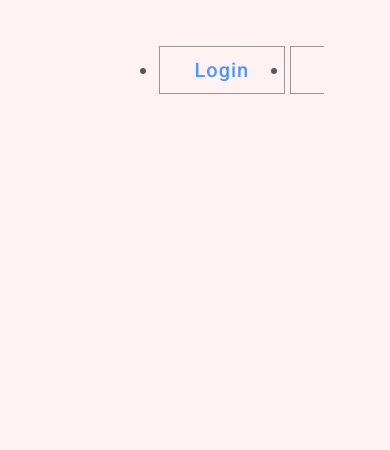
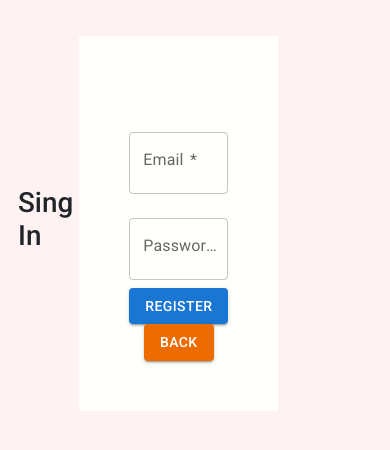
Before and after one commit to mohitdubey132/RPPLEVEL-TASK, a React (Create React App) app in the folder front_end/: page /signIn in a window 390 px wide. Shown: the top 450 px of the page. Built offline with nearby package versions, Linux system fonts and the light colour scheme.

Commit message:
portfolio complete

```diff
--- a/front_end/package.json
+++ b/front_end/package.json
@@ -3,6 +3,9 @@
   "version": "0.1.0",
   "private": true,
   "dependencies": {
+    "@emotion/react": "^11.10.6",
+    "@emotion/styled": "^11.10.6",
+    "@mui/material": "^5.11.14",
     "@testing-library/jest-dom": "^5.16.5",
     "@testing-library/react": "^13.4.0",
     "@testing-library/user-event": "^13.5.0",
--- a/front_end/src/App.js
+++ b/front_end/src/App.js
@@ -1,23 +1,20 @@
 import Reume from './components/Reume'
-import { Route, Routes, Link } from 'react-router-dom';
+import { Route, Routes } from 'react-router-dom';
 import SignIn from './components/SignIn';
+
 import 'bootstrap/dist/css/bootstrap.min.css';
+import RegistrationForm from './components/RegistrationForm';
 function App() {
+
   return (<>
     <div id='AppHome'>
-      <nav>
-        <ul>
-          <li><Link to="/">Login</Link></li>
-          <li><Link to ="/register">Register </Link></li>
-          <li><Link to="/books">Resume</Link></li>
-
-
-        </ul>
-      </nav>
 
       <Routes>
-        <Route path="/" element={<SignIn />} />
-        <Route path="/books" element={<Reume />} />
+        <Route path='/signIn' element={<SignIn />} />
+
+        <Route path='/register' element={<RegistrationForm/>} />
+        <Route path="/" element={<Reume />} />
+
       </Routes>
     </div>
   </>
--- a/front_end/src/components/Header.js
+++ b/front_end/src/components/Header.js
@@ -8,7 +8,6 @@ const Header = () => {
       <nav>
         <NavContent />
         <Toaster />
-        <button onClick={sucessNotify}>Email</button>
       </nav>
     </>
   )
@@ -29,7 +28,8 @@ const NavContent = ({ setMenuOpen }) => (
       <a onClick={() => setMenuOpen(false)} href="#contact">
         Contact
       </a>
-      <Link to="/">Login</Link>
+      <Link to="/signIn">Login</Link>
+      <Link to="/register">Signup</Link>
     </div>
 
     <a href="mailto:mohitdubey1322001@gmail.com" onFocus={sucessNotify}>
--- /dev/null
+++ b/front_end/src/components/RegistrationForm.js
@@ -0,0 +1,87 @@
+import React, { useState } from "react";
+import {
+  Button,
+  TextField,
+} from "@mui/material";
+import toast, { Toaster } from "react-hot-toast";
+
+import { useNavigate } from "react-router-dom";
+const sucessNotify = () => toast.success("user registerd!");
+
+const RegistrationForm = () => {
+  let navigate = useNavigate();
+  const [fullName, setFirstName] = useState("");
+  const [email, setEmail] = useState("");
+  const [password, setPassword] = useState("");
+
+  const handleSubmit = async (event) => {
+    event.preventDefault();
+    const response = await fetch('http://localhost:4000/api/v1/register', {
+      method: 'POST',
+      headers: {
+        'Content-Type': 'application/json',
+      },
+      body: JSON.stringify({
+        Name: fullName,
+        email,
+        password,
+      }),
+    });
+
+    const data = await response.json()
+    if (data.success === true) {
+      sucessNotify();
+      localStorage.setItem("userId", data.user._id);
+      localStorage.setItem("userName", data.user.Name)
+      navigate('/books');
+    }
+    // if (data.success === 'false') {
+
+    // //	navigate(-1);
+    // }
+    console.log(data);
+
+  };
+
+  return (
+    <div id="Register">
+      <center> <Toaster />
+        <form onSubmit={handleSubmit}>
+          <h2>Register </h2>
+          <TextField
+            label="Full Name"
+            value={fullName}
+            onChange={(event) => setFirstName(event.target.value)}
+            margin="normal"
+            required
+          />
+          <br />
+          <TextField
+            label="Email"
+            type="email"
+            value={email}
+            onChange={(event) => setEmail(event.target.value)}
+            margin="normal"
+            required
+          />
+          <br />
+          <TextField
+            label="Password"
+            type="password"
+            value={password}
+            onChange={(event) => setPassword(event.target.value)}
+            margin="normal"
+            required
+          />
+          <br />
+          <Button type="submit" variant="contained" color="primary">
+            Register
+          </Button>
+          <Button type='' variant='contained' color='warning' onClick={()=>navigate(-1)}>Back</Button>
+        </form>
+      </center>
+    </div>
+  );
+};
+
+export default RegistrationForm;
--- a/front_end/src/components/SignIn.js
+++ b/front_end/src/components/SignIn.js
@@ -1,42 +1,112 @@
 import React from 'react';
-import Button from 'react-bootstrap/Button';
-import Form from 'react-bootstrap/Form';
-import { useEffect,useRef,useState } from 'react';
+import { useState } from 'react';
+import { useNavigate } from 'react-router-dom';
+import {
+  Button,
+  TextField,
+} from "@mui/material";
+import toast, { Toaster } from "react-hot-toast";
 
+//const errorServerNotify = () => toast.error("some error comes in server!");
+const successNotify = () => toast.success("Login successfully ");
+const failedLoginNotify = () => toast.error("Password or Email don`t match");
+const SignIn = () => {
+  let navigate = useNavigate();
+  //const [call,setcall] = useState(false)
+  const [email, setEmail] = useState('');
+  const [password, setPassword] = useState('');
 
-const SignIn = () => {
-const [info,setinfo] =useState({email:"",pass:""});
-const emailRef =useRef(null);
-const passwordRef = useRef('');
+  //console.log(info)
+  function handleSubmit(event) {
+    event.preventDefault();
+    fetchData();
 
-//console.log(info)
-setinfo({email:"mohit",pass:"1234"})
-console.log('info')
-return (<>
-    <div id='signin'><h1>Sing In</h1></div>
-    <Form>
-      <Form.Group className="mb-3" controlId="formBasicEmail">
-        <Form.Label>Email address</Form.Label>
-        <Form.Control type="email" placeholder="Enter email" />
-        <Form.Text className="text-muted">
-          We'll never share your email with anyone else.
-        </Form.Text>
-      </Form.Group>
+  }
+  // useEffect(() => {
+  //   // Perform the side effect here
+  //   fetchData();
+  // }, []);
 
-      <Form.Group className="mb-3" controlId="formBasicPassword">
-        <Form.Label>Password</Form.Label>
-        <Form.Control type="password" placeholder="Password" />
-      </Form.Group>
-      <Form.Group className="mb-3" controlId="formBasicCheckbox">
-        <Form.Check type="checkbox" label="Check me out" />
-      </Form.Group>
-      <Button variant="primary" type="submit">
-        Submit
-      </Button>
-    </Form>
+  async function fetchData() {
+    const response = await fetch('http://localhost:4000/api/v1/loginUser', {
+      method: 'POST',
+      headers: {
+        'Content-Type': 'application/json',
+      },
+      body: JSON.stringify({
+        email,
+        password,
+      }),
+    });
 
-   </>
+  const data = await response.json()
+  console.log(data);
+  if (data.success === true) {
+    successNotify();
+    localStorage.setItem("userId", data.user._id);
+    localStorage.setItem("userName", data.user.Name)
+    setTimeout(() => { navigate('/books'); }, 4000);
+
+  }
+  else {
+    failedLoginNotify();
+  }
+    // Fetch data from an API and update the state
+  //   fetch('http://localhost:4000/api/v1/loginUser', {
+  //     method: 'POST',
+  //     headers: {
+  //       'Content-Type': 'application/json'
+  //     },
+  //     body: JSON.stringify({
+  //       email,
+  //       password
+  //     })
+  //   })
+  //     .then(response =>  response.json())
+  //     .then(data => {
+  //       setData(data);
+  //       successNotify();
+  //     })
+  //     .catch(error => {
+  //       console.error(error);
+  //       errorServerNotify();
+  //     });
+  //
+ }
+  return (<>
+    <div id='signin'><h1>Sing In</h1>
+      <center> <Toaster />
+        <form onSubmit={handleSubmit}>
+          <br />
+          <TextField
+            label="Email"
+            type="email"
+            value={email}
+            onChange={(event) => setEmail(event.target.value)}
+            margin="normal"
+            required
+          />
+          <br />
+          <TextField
+            label="Password"
+            type="password"
+            value={password}
+            onChange={(event) => setPassword(event.target.value)}
+            margin="normal"
+            required
+          />
+          <br />
+          <Button type="submit" variant="contained" color="primary">
+            Register
+          </Button>
+          <Button type='' variant='contained' color='warning' onClick={()=>navigate(-1)}>Back</Button>
+        </form>
+      </center>
+
+    </div>
+
+  </>
   )
-}
+};
 
-export default SignIn
+export default SignIn;
--- /dev/null
+++ b/front_end/src/styles/Register.scss
@@ -0,0 +1,18 @@
+#Register{
+    display: flex;
+    align-items: center;
+    height: 100%;
+    width: 100%;
+    margin: 20px;
+    position: absolute;
+    align-self: center;
+    justify-self: center;
+
+}
+form{
+    background-color: rgb(255, 255, 252);
+    padding: 50px;
+    margin:10px 20px 20 px 30px ;
+    position: relative;
+    align-self: center;
+}
--- a/front_end/src/styles/app.scss
+++ b/front_end/src/styles/app.scss
@@ -7,6 +7,7 @@
 @import "timeLine.scss";
 @import "contactus.scss";
 @import "signIn.scss";
+@import "Register.scss";
 
 *{
     margin :0;
@@ -29,57 +30,8 @@ body{
 #AppHome{
 
 }
-nav{
-    border: 5px black;
-   >ul{
-    display: flex;
-    text-decoration: none;
-    width: 100%;
-    background-color: rgb(250, 241, 241);
-    opacity: 0.7;
-    color: $color4;
-    justify-content: space-between;
-    margin: 2rem;
-    padding: 5px;
-    color: black;
-    border-radius: 5px;
-    gap: 5px;
-    >li{
-
-        border: 1px solid $color6_1;
-        padding: 0.5rem 2rem;
-        background-color: $color1;
-        cursor: pointer;
-        color: $color6;
-        letter-spacing: 1px;
-        font-weight: 500;
-        transition: all 0.3s;
-        &:hover {
-          background-color: $color6;
-          color: $color4;
-        }
-    }
-
-
-   }
-
-}
 .disablebtn{
     background-color: rgb(237,237,237);
     cursor: not-allowed;
 
 }
-@media only screen and (max-width: 600px) {
-    nav {
-        align-items:start;
-        width: 80%;
-      > ul {
-        margin: 2rem;
-        padding: 2px;
-
-        > li {
-
-        }
-      }
-    }
-  }
```
Also changed, not shown: front_end/src/components/Landin.js (added, +14 -0 lines), 1 other file (tests, documents, lock files or other folders).
